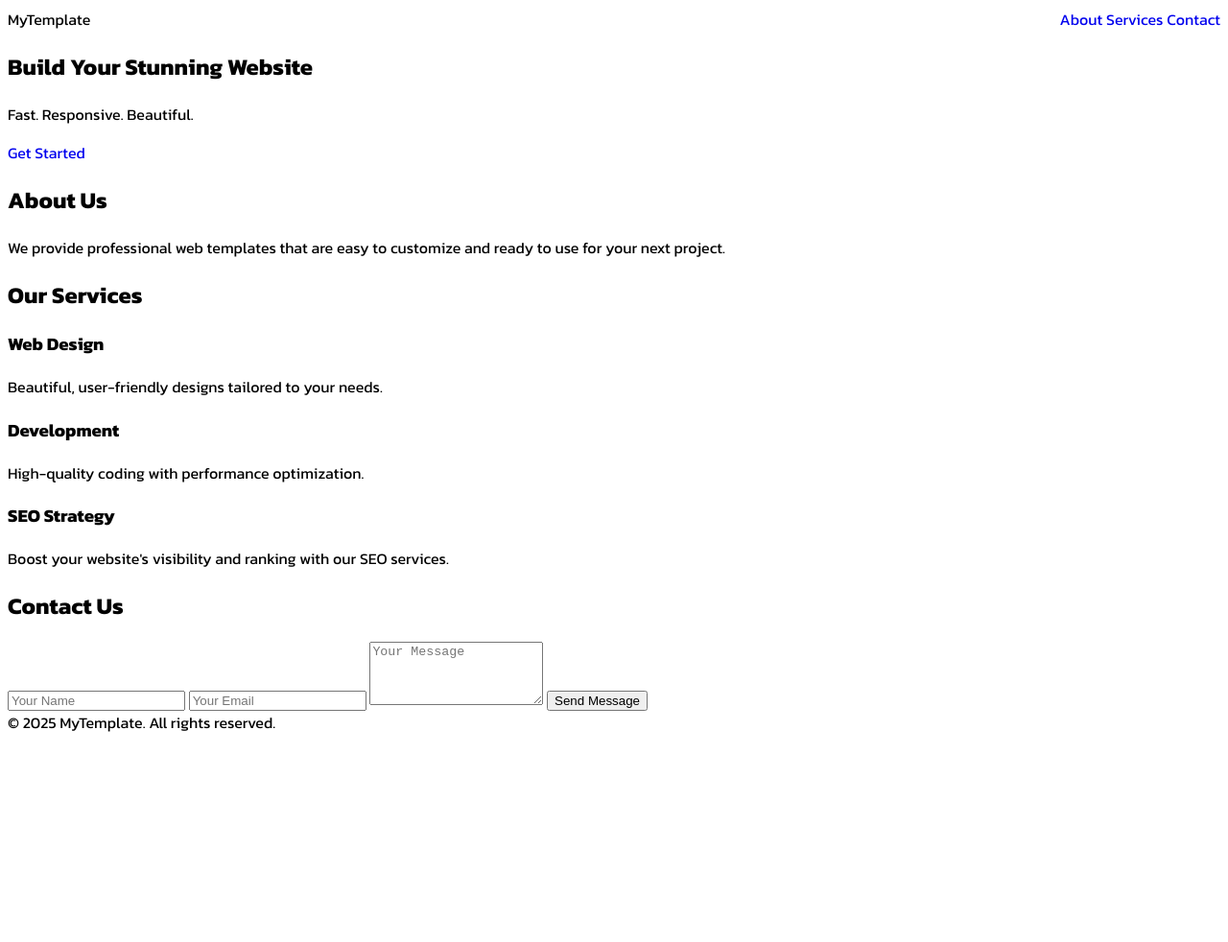
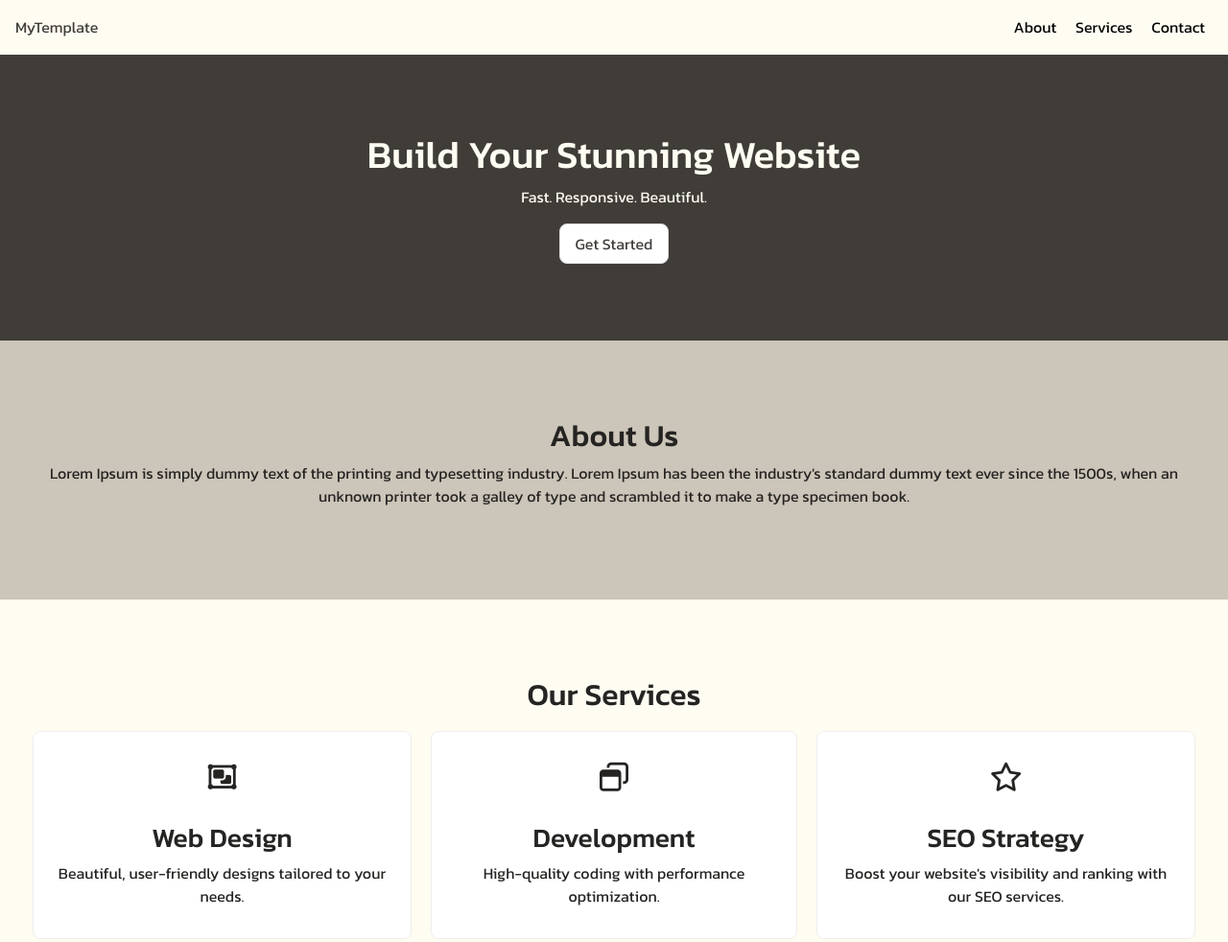
Before and after one commit to patcharakwan17/template-minimal, a plain HTML site: page index.html in a window 1280 px wide. Shown: the top 982 px of the page at 96% size. Before the commit the page ends 800 px from the top, so only its background shows below. Drawn offline with nearby package versions, Linux system fonts and the light colour scheme.

Commit message:
ปรับ css [not complete]

```diff
--- a/index.html
+++ b/index.html
@@ -7,6 +7,10 @@
     <link rel="preconnect" href="https://fonts.googleapis.com">
     <link rel="preconnect" href="https://fonts.gstatic.com" crossorigin>
     <link href="https://fonts.googleapis.com/css2?family=Kanit:ital,wght@0,100;0,200;0,300;0,400;0,500;0,600;0,700;0,800;0,900;1,100;1,200;1,300;1,400;1,500;1,600;1,700;1,800;1,900&display=swap" rel="stylesheet">
+
+    <link href="https://cdn.jsdelivr.net/npm/bootstrap@5.3.3/dist/css/bootstrap.min.css" rel="stylesheet">
+    <link rel="stylesheet" href="https://cdnjs.cloudflare.com/ajax/libs/font-awesome/6.7.2/css/all.min.css" integrity="sha512-Evv84Mr4kqVGRNSgIGL/F/aIDqQb7xQ2vcrdIwxfjThSH8CSR7PBEakCr51Ck+w+/U6swU2Im1vVX0SVk9ABhg==" crossorigin="anonymous" referrerpolicy="no-referrer" />
+    <script src="https://cdn.jsdelivr.net/npm/bootstrap@5.3.3/dist/js/bootstrap.bundle.min.js"></script>
     <link rel="stylesheet" href="style.css">
     <title>Landing Page Template</title>
 </head>
@@ -24,37 +28,41 @@
     </header>
 
     <!-- Hero Section -->
-    <section>
+    <section class="section-1">
         <h1>Build Your Stunning Website</h1>
         <p>Fast. Responsive. Beautiful.</p>
-        <a href="#contact">
+        <a class="btn" href="#contact">
             Get Started
         </a>
     </section>
 
     <!-- About Section -->
-    <section id="about">
+    <section id="about" class="section-2">
         <h2>About Us</h2>
-        <p>We provide professional web templates that are easy to customize and ready to use for your next project.</p>
+        <p>
+            Lorem Ipsum is simply dummy text of the printing and typesetting industry. Lorem Ipsum has been the industry's standard dummy text ever since the 1500s,
+            when an unknown printer took a galley of type and scrambled it to make a type specimen book.
+        </p>
     </section>
 
     <!-- Services Section -->
-    <section id="services">
-        <div>
+    <section id="services" class="section-3">
         <h2>Our Services</h2>
-            <div>
-                <div>
+        <div class="d-flex justify-around">
+            <div class="services-box">
+                <i class="fa-regular fa-object-group"></i>
                 <h3>Web Design</h3>
                 <p>Beautiful, user-friendly designs tailored to your needs.</p>
             </div>
-                <div>
+            <div class="services-box">
+                <i class="fa-regular fa-window-restore"></i>
                 <h3>Development</h3>
                 <p>High-quality coding with performance optimization.</p>
             </div>
-                <div>
+            <div class="services-box">
+                <i class="fa-regular fa-star"></i>
                 <h3>SEO Strategy</h3>
                 <p>Boost your website's visibility and ranking with our SEO services.</p>
-                </div>
             </div>
         </div>
     </section>
--- a/style.css
+++ b/style.css
@@ -1,12 +1,91 @@
+.color1{ color: #fffcf2; }
+.color2{ color: #ccc5b9; }
+.color3{ color: #403d39; }
+.color4{ color: #252422; }
+.color5{ color: #eb5e28; }
 
+
+/* Main */
 body{
     font-family: "Kanit", sans-serif;
+    background-color: #fffcf2;
 }
 header {
     display: flex;
     justify-content: space-between;
+    color: #403d39;
+    height: 57px;
+    padding: 1rem;
 }
-
+header nav a{
+    color: #000;
+    margin: 0 8px;
+}
 a{
     text-decoration: none;
 }
+.btn{
+    padding: .5rem 1rem;
+    border: 1px solid #ddd;
+    border-radius: 8px;
+    background-color: #fff;
+    color: #403d39;
+    margin: auto;
+    display: block;
+    width: fit-content;
+    transition: all .5s;
+}
+.btn:hover{
+    border-radius: 30px;
+    box-shadow: 2px 3px 10px #000;
+}
+.services-box{
+    padding: 1rem;
+    border: 1px solid #eee;
+    background-color: #fff;
+    margin: 10px;
+    max-width: 395px;
+    border-radius: 8px;
+    transition: all .5s;
+    color: #252422;
+}
+.services-box:hover{
+    cursor: pointer;
+    box-shadow: 2px 2px 7px #ddd;
+    transform: scale(1.03);
+
+    color: #fff;
+    background-color: #252422;
+}
+i {
+    font-size: 30px;
+    margin: 1rem auto 2rem;
+    /* color: #252422; */
+}
+
+/* Main */
+
+
+.section-1{
+    width: 100%;
+    background-color: #403d39;
+    text-align: center;
+    padding: 5rem 1.5rem;
+    color: #fffcf2;
+}
+
+.section-2{
+    width: 100%;
+    background-color: #ccc5b9;
+    text-align: center;
+    padding: 5rem 1.5rem;
+    color: #252422;
+}
+
+.section-3{
+    width: 100%;
+    background-color: transparent;
+    text-align: center;
+    padding: 5rem 1.5rem;
+    color: #252422;
+}
```
Lines whose indentation alone changed are shown as unchanged.
